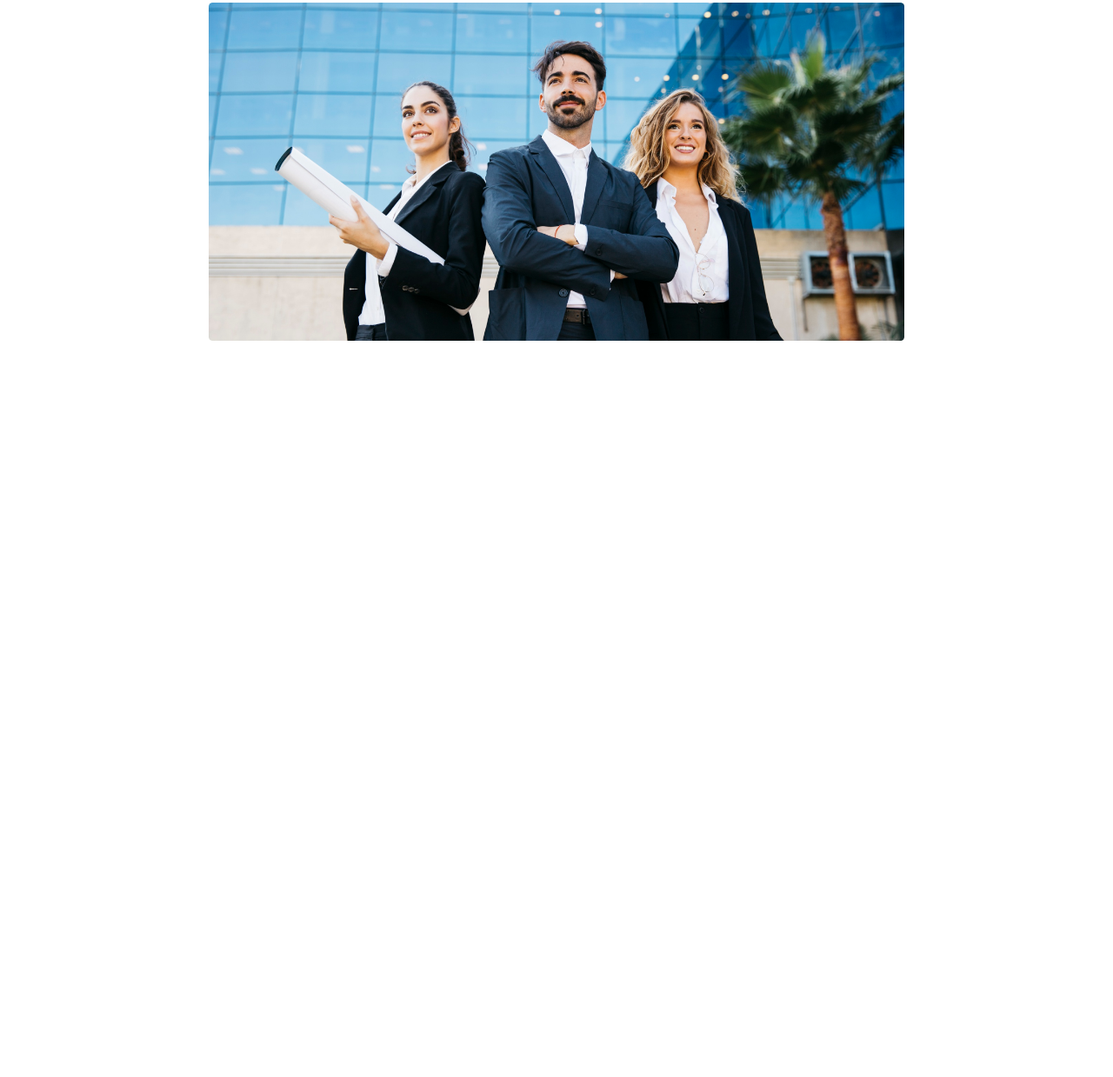
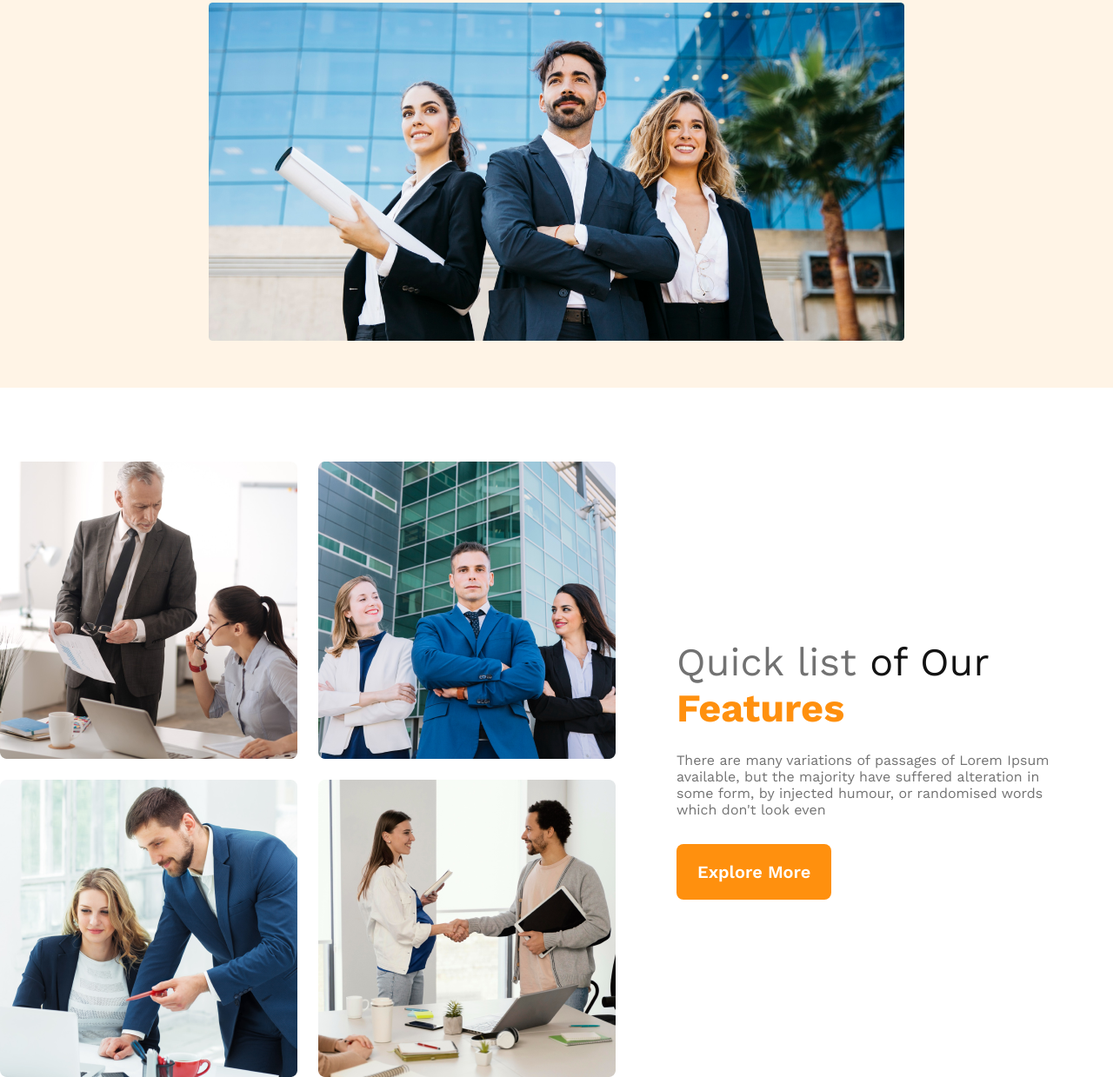
Before and after one commit to HridayMahmud/architect-website, a plain HTML site: page index.html in a window 1280 px wide. Shown: the part 637-1876 px from the top of the page at 87% size. Before the commit the page ends 1101 px from the top, so only its background shows below. Drawn offline with nearby package versions, Linux system fonts and the light colour scheme.

Commit message:
first-portion-of-the-main-section-done

```diff
--- a/index.html
+++ b/index.html
@@ -42,14 +42,16 @@
     </header>
     <main>
         <section class="feature-container">
-            <div class="left-content-image">
-                <img src="" alt="">
-                <img src="" alt="">
-                <img src="" alt="">
-                <img src="" alt="">
+            <div class="teams-content-image">
+                <img src="images/team1.png" alt="">
+                <img src="images/team2.png" alt="">
+                <img src="images/team3.png" alt="">
+                <img src="images/team4.png" alt="">
             </div>
-            <div class="right-content-text">
-
+            <div class="teams-content-text">
+                <h1 class="content-heading">Quick list <span class="first-color">of Our </span><br> <span class="second-color">Features</span></h1>
+                <p class="content-des">There are many variations of passages of Lorem Ipsum available, but the majority have suffered alteration in some form, by injected humour, or randomised words which don't look even</p>
+                <button class="btn-primary">Explore More</button>
             </div>
         </section>
     </main>
--- a/style.css
+++ b/style.css
@@ -3,13 +3,12 @@
     padding: 0;
     box-sizing: border-box;
 }
-.body{
-    background: rgba(255, 144, 14, 0.10);
-}
+
 /* header-section-style-added */
 
 header{
     padding: 50px 240px;
+    background: rgba(255, 144, 14, 0.10);
 }
 /* ul-style-added */
 nav{
@@ -112,3 +111,48 @@ cursor: pointer;
    }
 
 }
+main{
+    max-width: 1440px;
+    margin:0 auto;
+}
+/* feature-container-style */
+.feature-container{
+    display: flex;
+    align-items: center;
+    margin-top: 85px;
+}
+.teams-content-image{
+    display: grid;
+    grid-template-columns: repeat(2,1fr);
+    gap: 24px;
+}
+.teams-content-text{
+    padding-left: 70px;
+    padding-right: 70px;
+}
+.content-heading{
+    color: #727272;
+    font-family: Work Sans;
+    font-size: 45px;
+    font-weight: 500;
+    margin-bottom: 24px;
+}
+.first-color{
+    color:  #131313;
+font-family: Work Sans;
+font-size: 45px;
+font-weight: 500;
+}
+.second-color{
+    color: #FF900E;
+font-family: Work Sans;
+font-size: 45px;
+font-weight: 700;
+}
+.content-des{
+    color: #727272;
+font-family: Work Sans;
+font-size: 16px;
+font-weight: 400;
+margin-bottom: 30px;
+}
```
